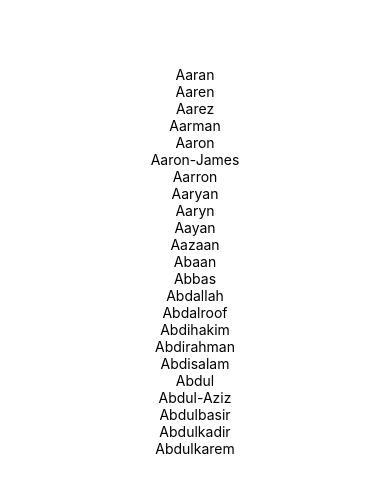
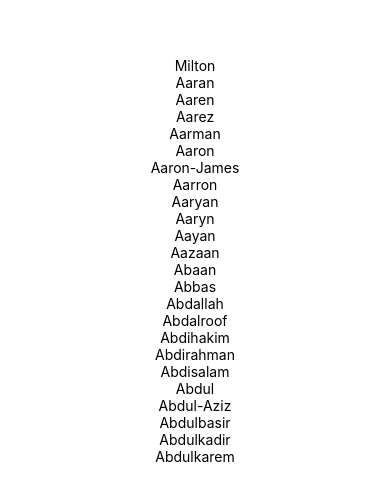
Before and after one commit to maverickmaster/PCMOB3-Project1, a React Native app: screen / in a window 390 px wide. Shown: the part 161-662 px from the top of the page. Built offline with nearby package versions, Linux system fonts and the light colour scheme.

Commit message:
map method to show lots names

```diff
--- a/App.js
+++ b/App.js
@@ -2,6 +2,7 @@ import React from "react";
 import { StyleSheet, Text, View } from "react-native";
 
 const names = [
+  "Milton",
   "Aaran",
   "Aaren",
   "Aarez",
@@ -28,16 +29,13 @@ const names = [
 ];
 
 export default function App() {
-  function displayNames() {
-    let nameJSX = [];
-    let name;
-    for (name of names) {
-      nameJSX.push(<Text>{name}</Text>);
-    }
-    return nameJSX;
-  }
-
-  return <View style={styles.container}>{displayNames()}</View>;
+  return (
+    <View style={styles.container}>
+      {names.map((name) => {
+        return <Text>{name}</Text>;
+      })}
+    </View>
+  );
 }
 
 const styles = StyleSheet.create({
```
